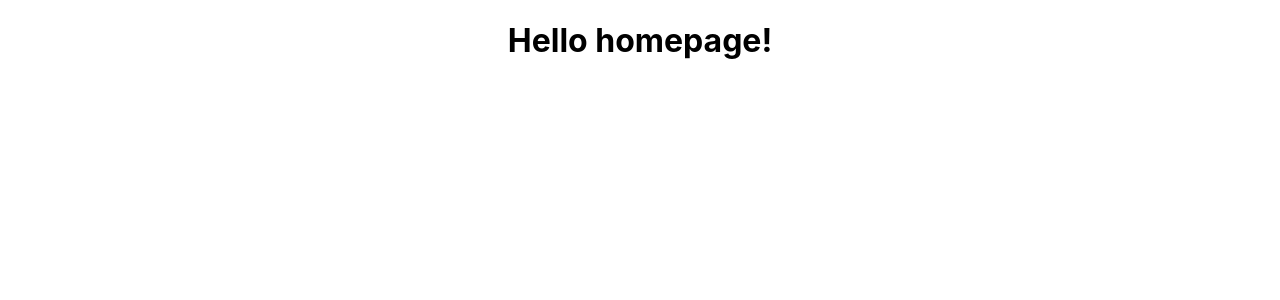
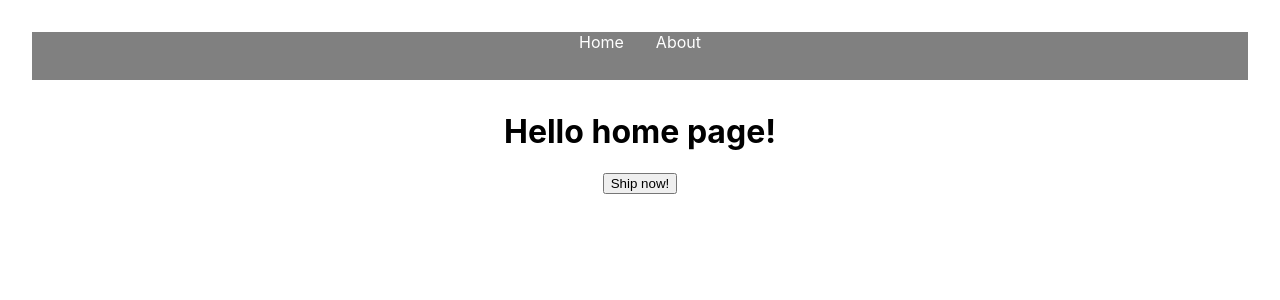
Before and after one commit to Drakkarrr/Road-to-react-router, a React (Create React App) app: page / in a window 1280 px wide. Shown: the top 300 px of the page. Built offline with nearby package versions, Linux system fonts and the light colour scheme.

Commit message:
added programatic and not found routes

```diff
--- a/src/App.js
+++ b/src/App.js
@@ -2,13 +2,19 @@ import { Routes, Route } from "react-router-dom";
 import './App.css';
 import About from "./components/About";
 import Home from "./components/Home";
+import Navbar from "./components/Navbar";
+import OrderSummary from "./components/OrderSummary";
+import NotFound from "./components/NotFound";
 
 function App() {
   return (
     <div className="App">
+      <Navbar/>
      <Routes>
         <Route path="/" element={<Home/>} />
+        <Route path="/order-summary" element={<OrderSummary/>} />
         <Route path="/about" element={<About/>} />
+        <Route path="*" element={<NotFound/> } />
      </Routes>
     </div>
   );
--- a/src/components/Home.jsx
+++ b/src/components/Home.jsx
@@ -1,8 +1,14 @@
 import React from 'react'
+import { useNavigate } from "react-router-dom";
 
 const Home = () => {
+    const navigate = useNavigate();
+
     return (
-        <div><h1>Hello homepage!</h1></div>
+        <div>
+            <h1>Hello home page!</h1>
+            <button onClick={() => navigate('order-summary', { replace: true })}>Ship now!</button>
+        </div>
     )
 }
 
--- /dev/null
+++ b/src/components/Navbar.jsx
@@ -0,0 +1,13 @@
+import React from 'react'
+import { NavLink } from "react-router-dom";
+
+const Navbar = () => {
+    return (
+        <nav>
+            <NavLink to="/">Home</NavLink>
+            <NavLink to="/about">About</NavLink>
+        </nav>
+    )
+}
+
+export default Navbar
--- /dev/null
+++ b/src/components/NotFound.jsx
@@ -0,0 +1,9 @@
+import React from 'react'
+
+const NotFound = () => {
+  return (
+    <h1>Error 404: Page Not Found!</h1>
+  )
+}
+
+export default NotFound
--- /dev/null
+++ b/src/components/OrderSummary.jsx
@@ -0,0 +1,15 @@
+import React from 'react'
+import { useNavigate } from "react-router-dom";
+
+
+const OrderSummary = () => {
+    const navigate = useNavigate()
+    return (
+        <>
+            <h1>Order Confirmed!</h1>
+            <button onClick={() => navigate(-1)}>Back</button>
+        </>
+    )
+}
+
+export default OrderSummary
--- a/src/index.css
+++ b/src/index.css
@@ -11,3 +11,20 @@ code {
   font-family: source-code-pro, Menlo, Monaco, Consolas, 'Courier New',
     monospace;
 }
+
+nav {
+  background: gray;
+  margin: 2rem;
+  height: 3rem;
+}
+
+nav a {
+  color: white;
+  text-decoration: none;
+  padding: 1rem;
+}
+
+nav a:hover {
+  color: rgb(203, 16, 16);
+  font-weight: bold;
+}
```
